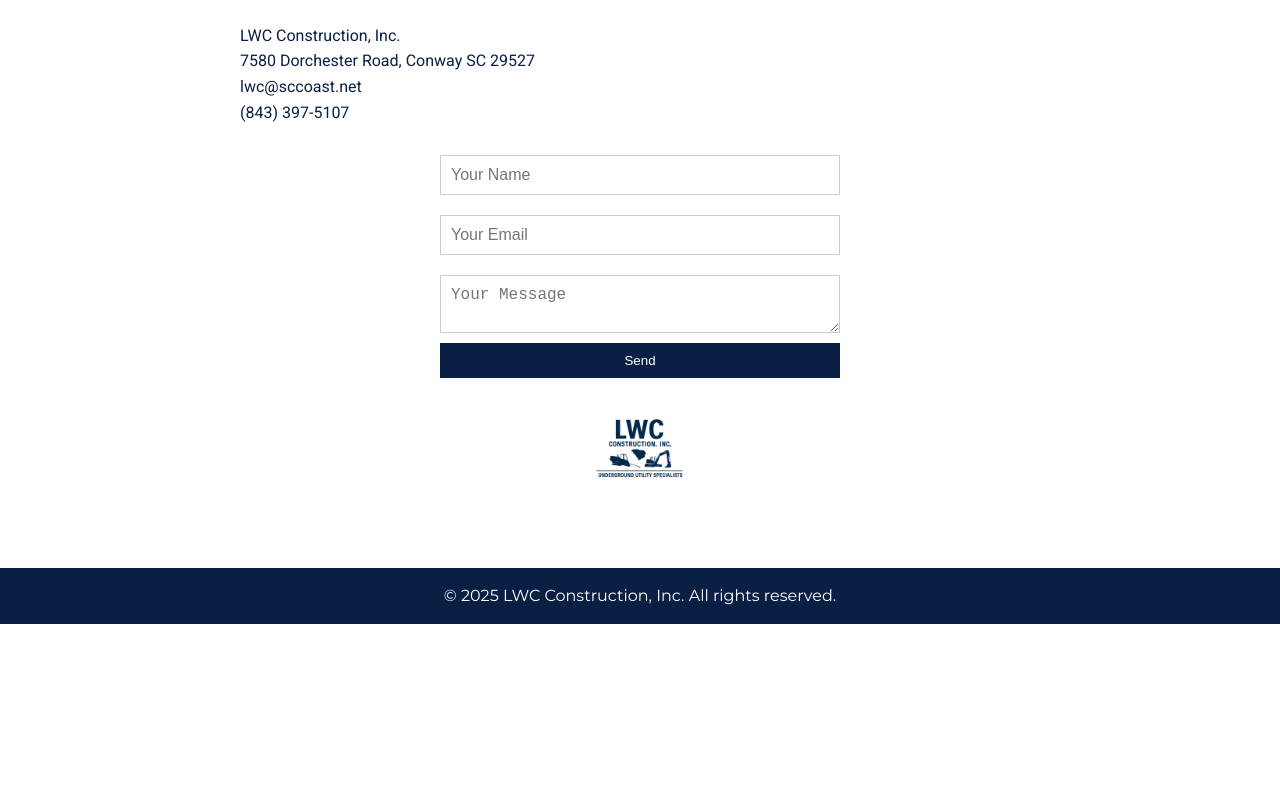
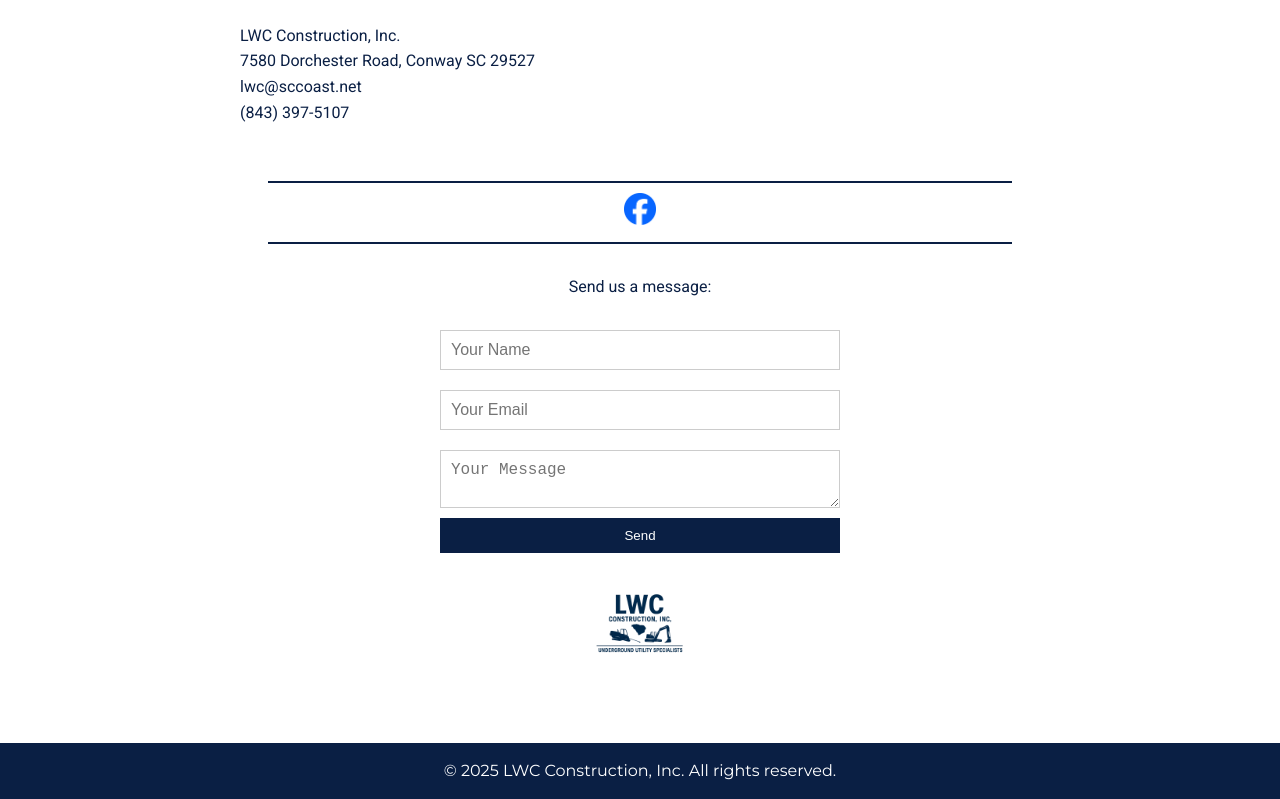
Before and after one commit to lbrettcalhoun/lwc-construction, a plain HTML site: page index.html in a window 1280 px wide. Shown: the part 1451-2250 px from the top of the page. Before the commit the page ends 2075 px from the top, so only its background shows below. Drawn offline with Linux system fonts and the light colour scheme.

Commit message:
Feature: Add link to Facebook

```diff
--- a/index.html
+++ b/index.html
@@ -59,6 +59,15 @@
     <p>7580 Dorchester Road, Conway SC 29527</p>
     <p>lwc@sccoast.net</p>
     <p>(843) 397-5107</p>
+    <br>
+    <div class="social-links">
+      <hr class="social-divider">
+      <a href="https://www.facebook.com/profile.php?id=61583894369097#" target="_blank" aria-label="Facebook">
+        <img src="images/Facebook_Logo_Primary.png" alt="Facebook" class="social-icon">
+      </a>
+      <hr class="social-divider">
+    </div>
+    <p><center>Send us a message:</center></p>
     <form>
       <input type="text" placeholder="Your Name" required>
       <input type="email" placeholder="Your Email" required>
--- a/style.css
+++ b/style.css
@@ -118,6 +118,30 @@
   margin: 0 auto;
 }
 
+/* Facebook */
+.social-links {
+  margin: 30px auto;
+  text-align: center;
+}
+
+.social-icon {
+  width: 32px;
+  height: 32px;
+  transition: transform 0.3s ease;
+}
+
+.social-icon:hover {
+  transform: scale(1.1);
+}
+
+.social-divider {
+  border: none;
+  height: 2px;
+  background-color: #0a1f44; /* Navy blue */
+  margin: 10px auto;
+  width: 60%; /* Adjust width as needed */
+}
+
 /* Contact form */
 form {
   max-width: 400px;
```
Also changed, not shown: images/Facebook_Logo_Primary.png (added).
